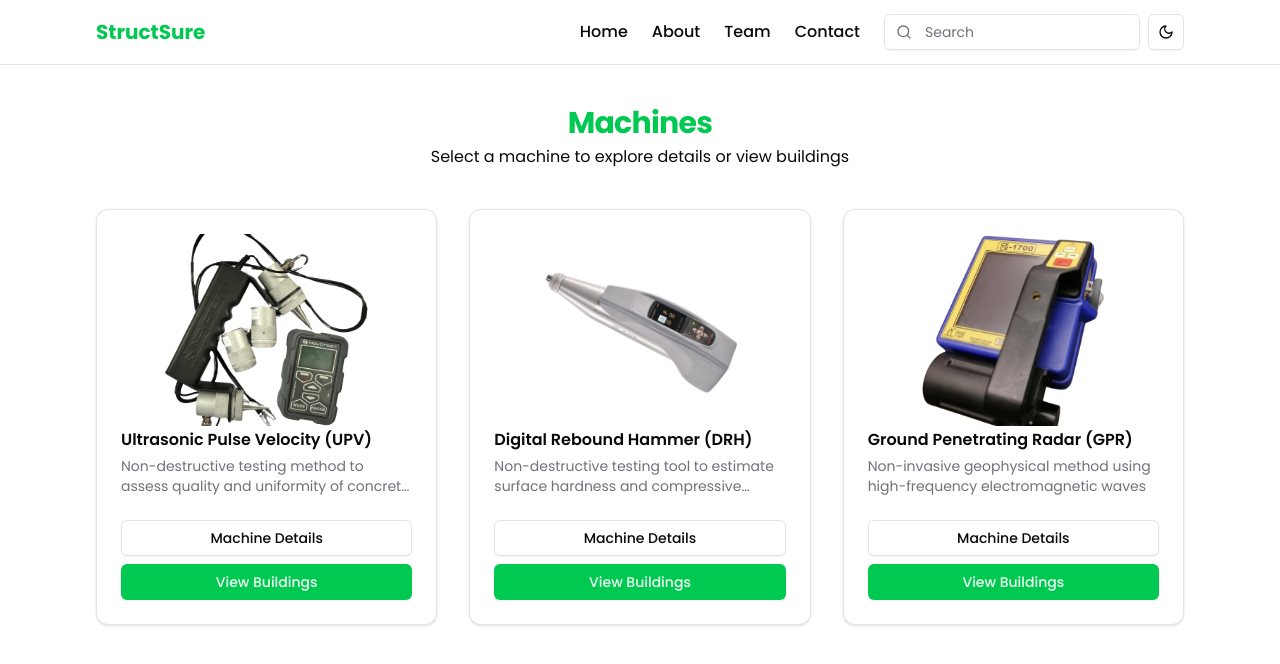
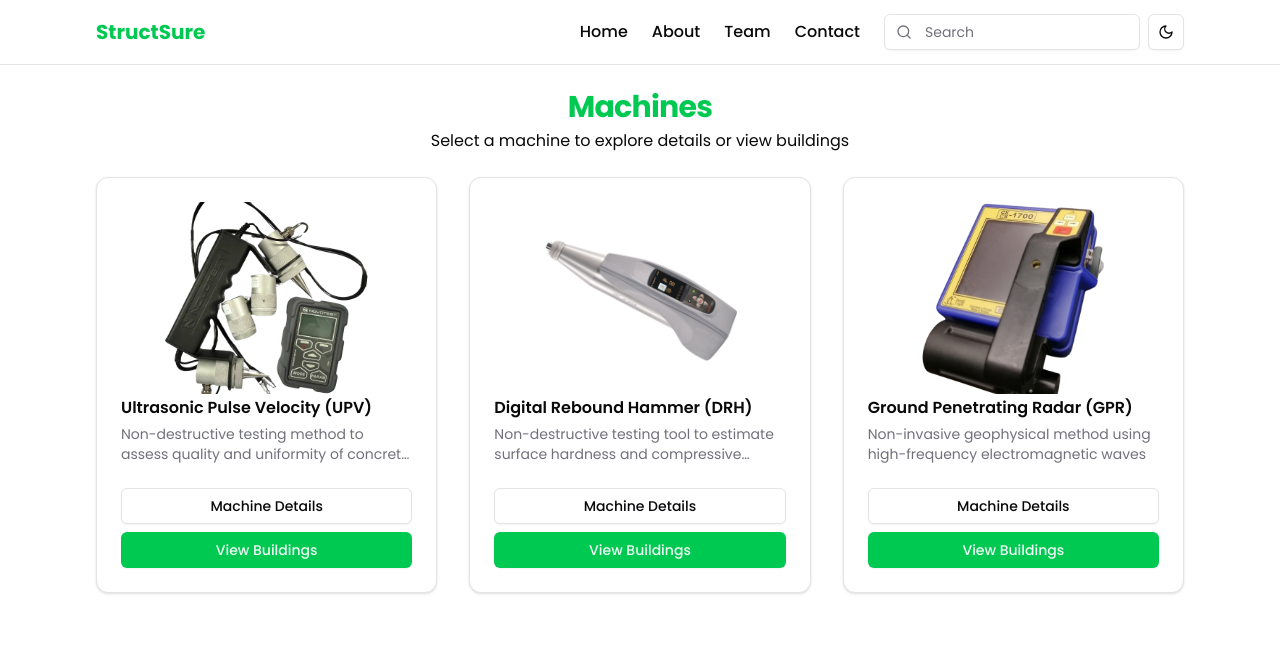
Before and after one commit to jnssvdl/structsure, a Next.js app: page /machines in a window 1280 px wide. Shown: the top 664 px of the page. Built offline with nearby package versions, Linux system fonts and the light colour scheme.

Commit message:
fix: adjust padding and margin for improved layout consistency on Machines page

```diff
--- a/app/machines/page.tsx
+++ b/app/machines/page.tsx
@@ -7,9 +7,9 @@ export default function MachinesPage() {
     <div className="flex min-h-screen flex-col">
       <Header />
       <main className="flex-1">
-        <div className="py-10">
+        <div className="py-6">
           <div className="mx-auto max-w-6xl px-4 sm:px-6 lg:px-8">
-            <div className="mb-10 space-y-1 text-center">
+            <div className="mb-6 space-y-1 text-center">
               <h1 className="text-primary text-3xl font-bold tracking-tight">
                 Machines
               </h1>
```
